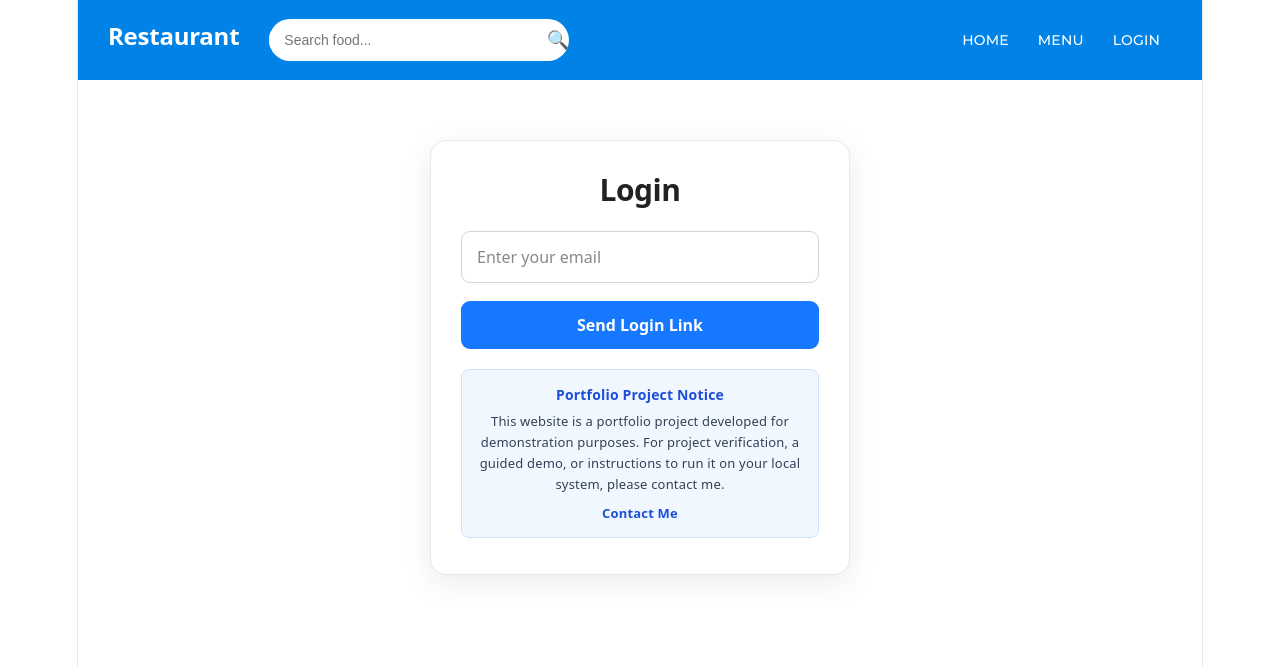
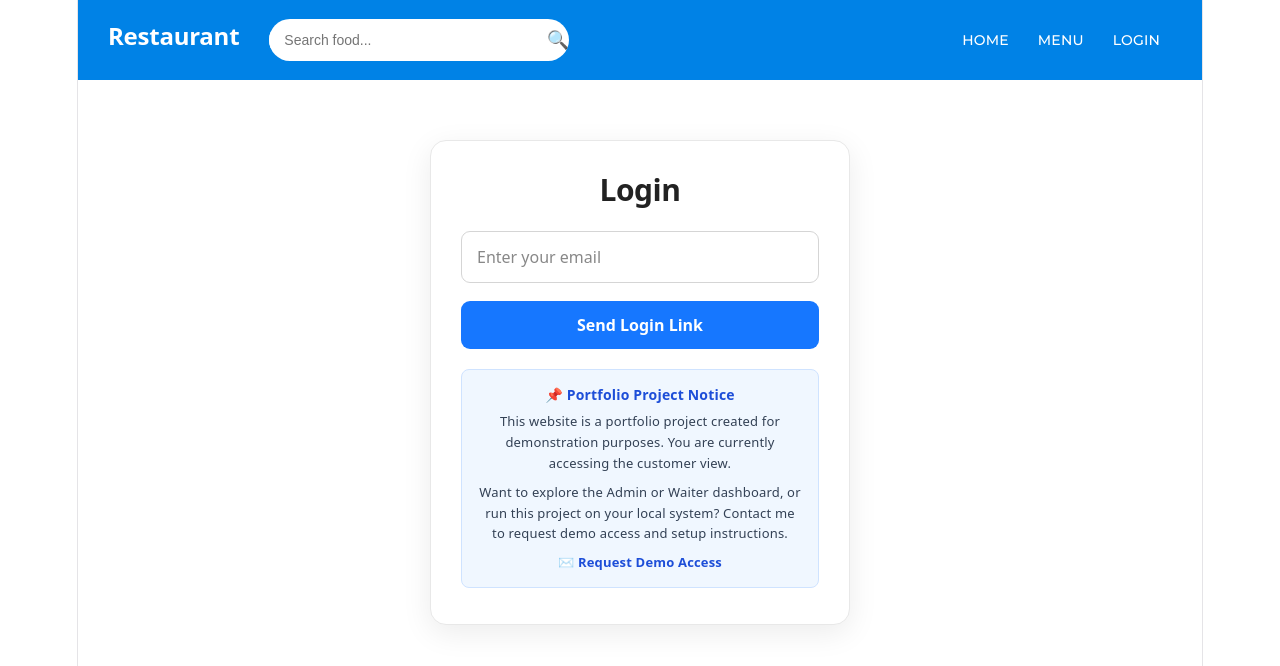
Before and after one commit to girish200097/restaurant-management-system, a React (Vite) app in the folder frontend/: page / in a window 1280 px wide. Shown: the top 666 px of the page. Built offline with nearby package versions, Linux system fonts and the light colour scheme; no server answers.

Commit message:
Add portfolio project notice to login page

```diff
--- a/frontend/src/pages/user/Login.jsx
+++ b/frontend/src/pages/user/Login.jsx
@@ -81,16 +81,21 @@ function Login() {
             </form>
 
           <div className="project-demo-notice">
-                <strong>Portfolio Project Notice</strong>
+            <strong>📌 Portfolio Project Notice</strong>
 
             <p>
-                    This website is a portfolio project developed for demonstration
-                    purposes. For project verification, a guided demo, or instructions
-                    to run it on your local system, please contact me.
+                This website is a portfolio project created for demonstration
+                purposes. You are currently accessing the customer view.
+            </p>
+
+            <p>
+                Want to explore the Admin or Waiter dashboard, or run this project
+                on your local system? Contact me to request demo access and setup
+                instructions.
             </p>
 
             <a href="mailto:girishkundagolg@gmail.com">
-                    Contact Me
+                ✉️ Request Demo Access
             </a>
         </div>
         </div>
```
Lines whose indentation alone changed are shown as unchanged.
